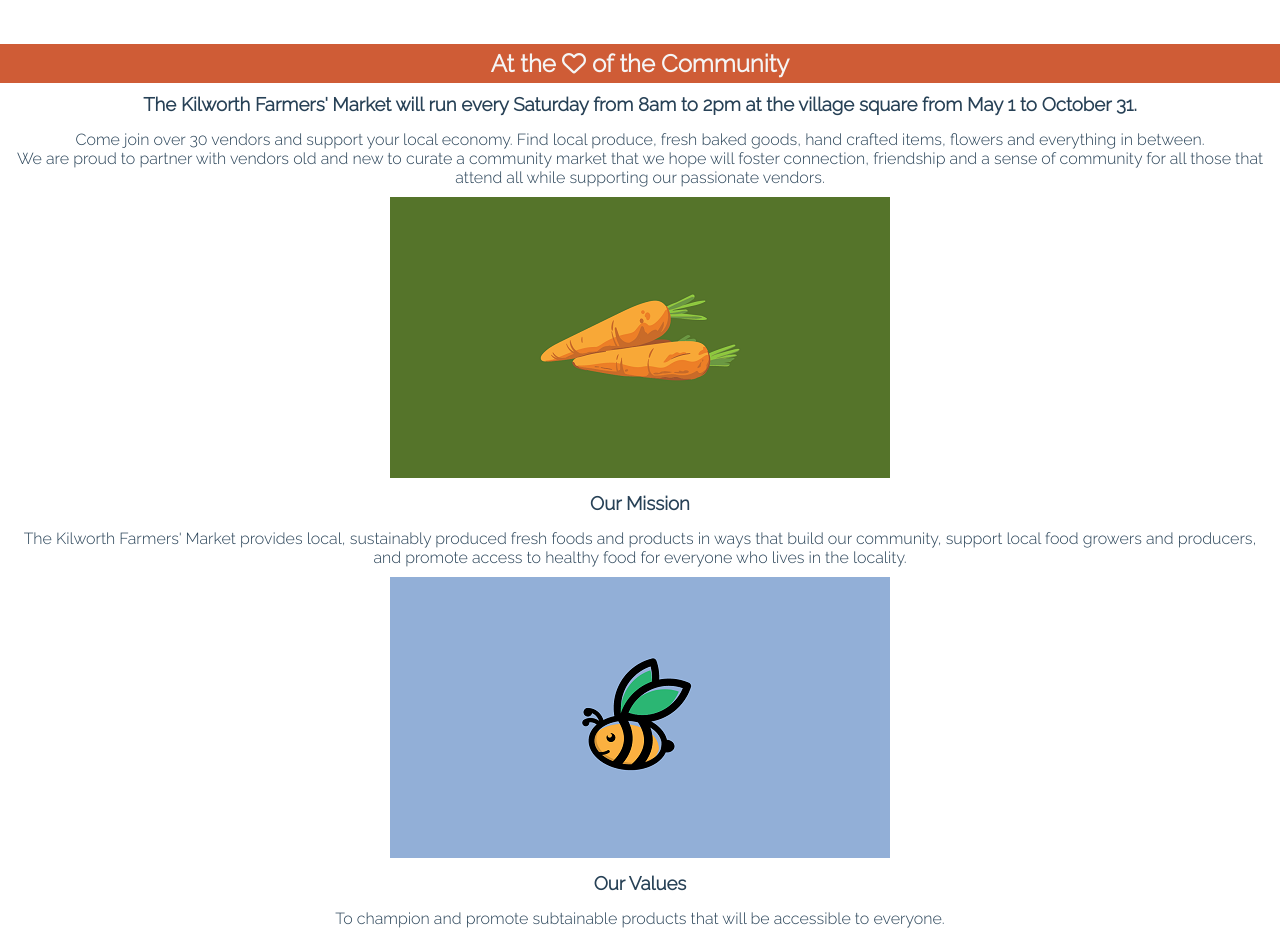
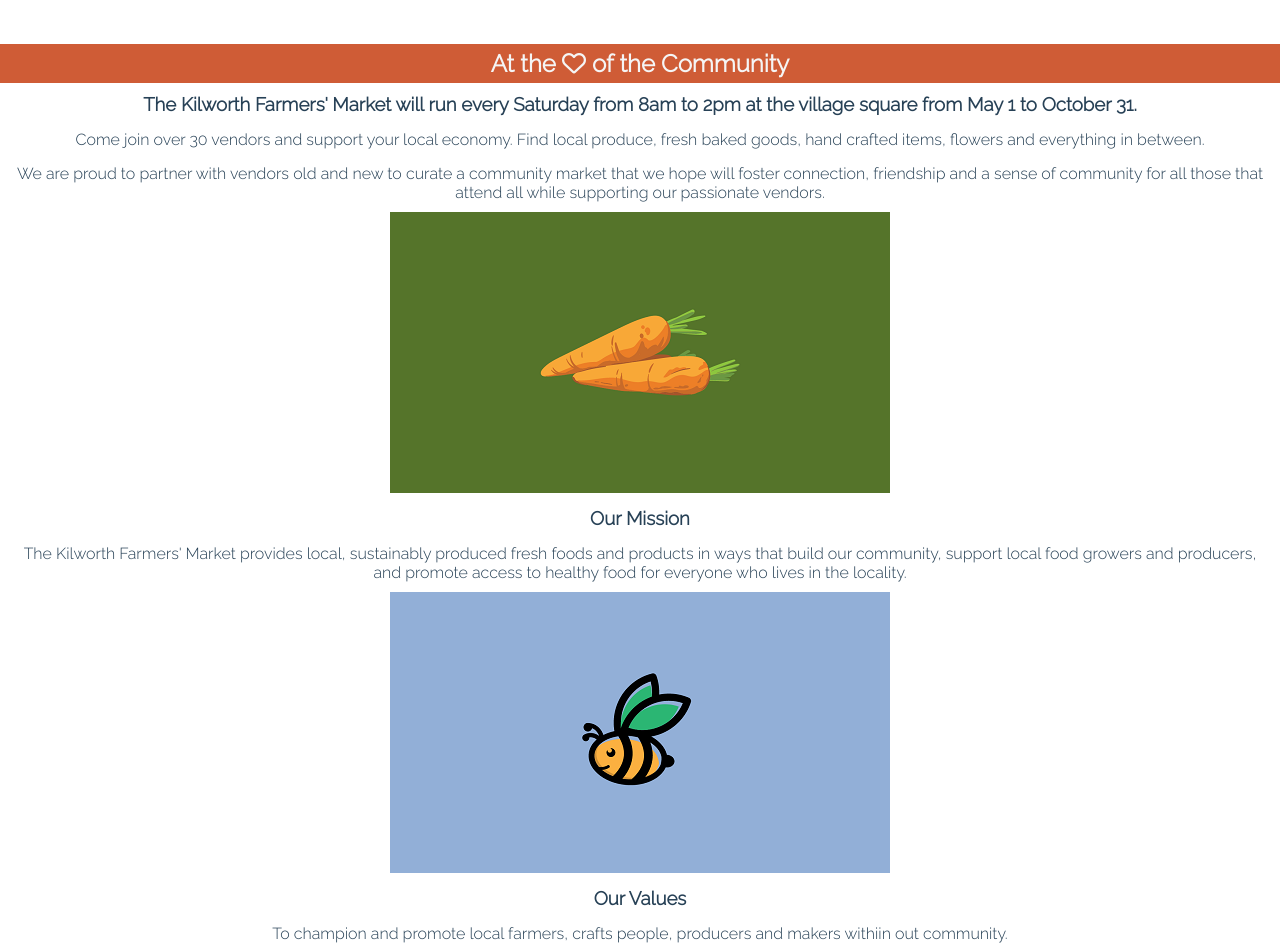
Before and after one commit to ciaralynch72/CI-Project-1, a plain HTML site: page index.html in a window 1280 px wide. Shown: the part 400-1352 px from the top of the page. Drawn offline with Linux system fonts and the light colour scheme.

Commit message:
Add content to ReadME.md and fix spelling mistakes in the copy

```diff
--- a/index.html
+++ b/index.html
@@ -49,7 +49,8 @@
            The Kilworth Farmers' Market will run every Saturday from 8am to 2pm at the village square from May 1 to October 31.</h3>
 
            <p>
-           Come join over 30 vendors and support your local economy. Find local produce, fresh baked goods, hand crafted items, flowers and everything in between. <br>
+           Come join over 30 vendors and support your local economy. Find local produce, fresh baked goods, hand crafted items, flowers and everything in between.</p>
+           <p>
            We are proud to partner with vendors old and new to curate
            a community market that we hope will foster connection, friendship and a sense of community for all those that attend all while supporting our passionate vendors.
             </p>
@@ -67,7 +68,7 @@
                 <img src="assets/images/Bee.png" alt="vegatable doodle">
             </div>
             <h3>Our Values</h3>
-                <p>To champion and promote subtainable products that will be accessible to everyone.
+                <p>To champion and promote local farmers, crafts people, producers and makers withiin out community.
                 </p>
                 <br>
                     <ul>
```
Also changed, not shown: Community.html (+1 -1 lines), 1 other file.
